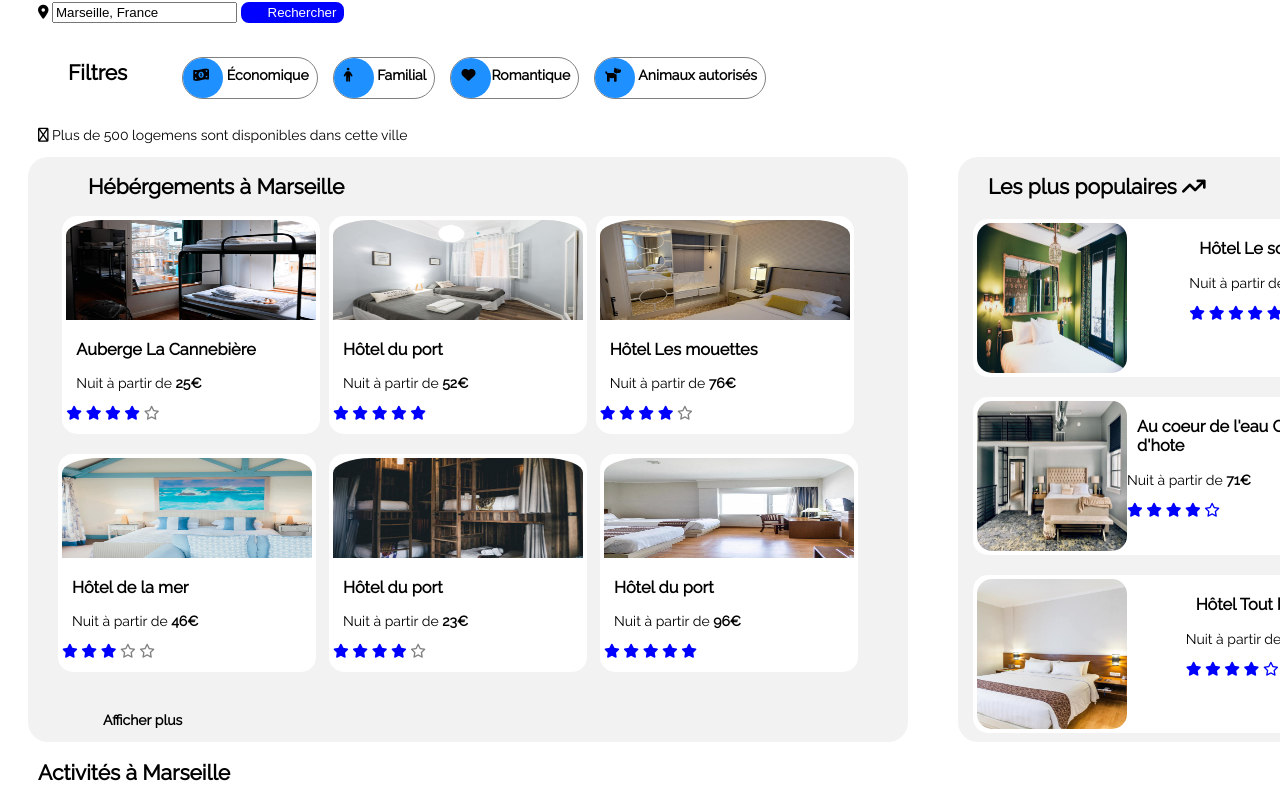
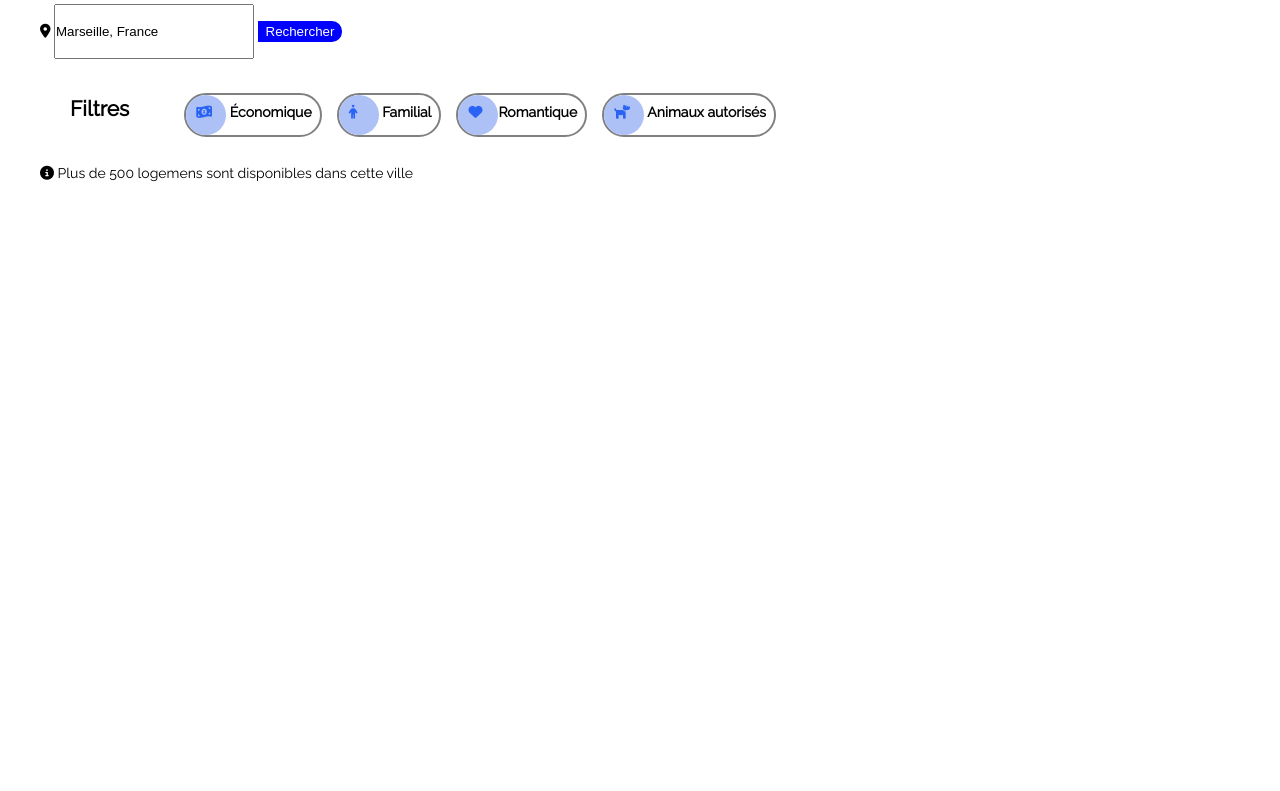
Before and after one commit to baptwild/evalhtmlcss, a plain HTML site: page index.html in a window 1280 px wide. Shown: the part 181-972 px from the top of the page. After the commit the page ends 800 px from the top, so only its background shows below. Drawn offline with Linux system fonts and the light colour scheme.

Commit message:
header encore mieux

```diff
--- a/index.html
+++ b/index.html
@@ -26,7 +26,6 @@
     <h1> Trouver votre hébérgement pour des vacances de rêve </h1>
     <label><i class="fa-solid fa-location-dot">
         <input  type="search" value="Marseille, France">
-
         <button class="btn_1">Rechercher</button> </i></label>
     <nav>
         <div class="filtres">
@@ -39,9 +38,10 @@
             </ul>
         </div>
     </nav>
-    <p> <i class="fa-regular fa-circle-info"></i>  Plus de 500 logemens sont disponibles dans cette ville</p>
+    <p><i class="fa-solid fa-circle-info"></i> Plus de 500 logemens sont disponibles dans cette ville</p>
 
 </header>
+<!--
 <main>
     <section class="container_1">
         <section class="container_left">
@@ -212,6 +212,7 @@
             <li><a href="#"> Nous contacter </a> </li>
         </ul>
     </div>
+    -->
 </footer>
 </body>
 </html>
--- a/main.css
+++ b/main.css
@@ -1,6 +1,7 @@
 body {
     font-family: 'Raleway';
     font-size: 14px;
+    margin: 10px;
 }
 a {
     text-decoration: none;
@@ -15,7 +16,6 @@ h2{
 
 /* Header */
 header {
-
     width: 1400px;
     height: auto;
     margin-left: 30px;
@@ -42,6 +42,9 @@ header {
     display: flex;
     margin-top: 20px;
 }
+.filtres .fa-solid {
+    color: #2A63F3;
+}
 
 .filtres ul {
     display: flex;
@@ -53,7 +56,7 @@ header {
     display: flex;
     margin-left: 15px;
     padding-right: 8px;
-    border: 1px solid grey;
+    border: 2px solid grey;
 }
 .filtres a {
     color: black;
@@ -65,13 +68,17 @@ header {
     width: 20px;
     height: 20px;
     border-radius: 50%;
-    background-color: dodgerblue;
+    background-color: #aec1f6;
 }
 
 .nav-barre i{
     background: darkgrey;
 }
-
+label input{
+    width: 200px;
+    height: 55px;
+    padding: 0 0 0 0;
+}
 .btn_filtres {
     width: auto;
     height: 30Px;
@@ -81,11 +88,10 @@ header {
 .btn_1 {
     background-color: blue;
     border: 2px solid blue;
-    border-radius: 8px;
+    border-radius: 0px 10px 10px 0px;
     color: white;
     text-align: center;
     text-decoration: none;
-    padding-left: 25px;
 }
 
 /* Container_1 ( container left + div top +
```
